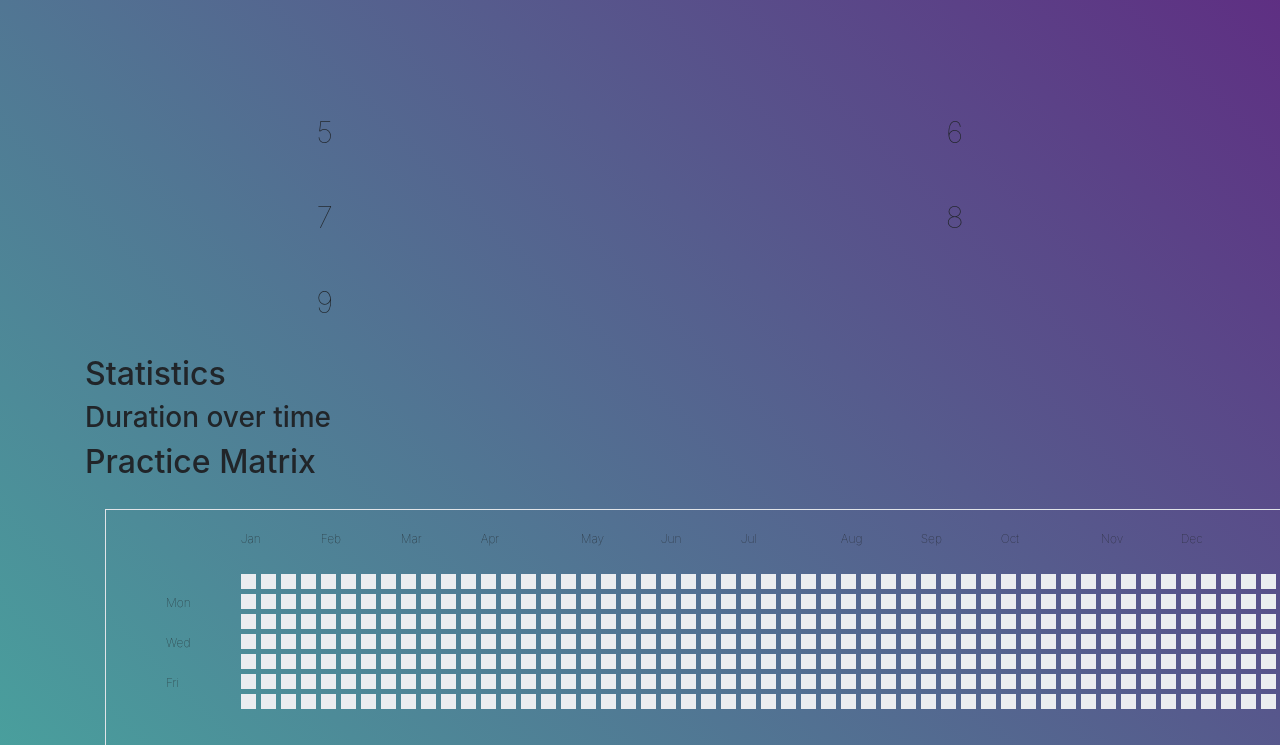
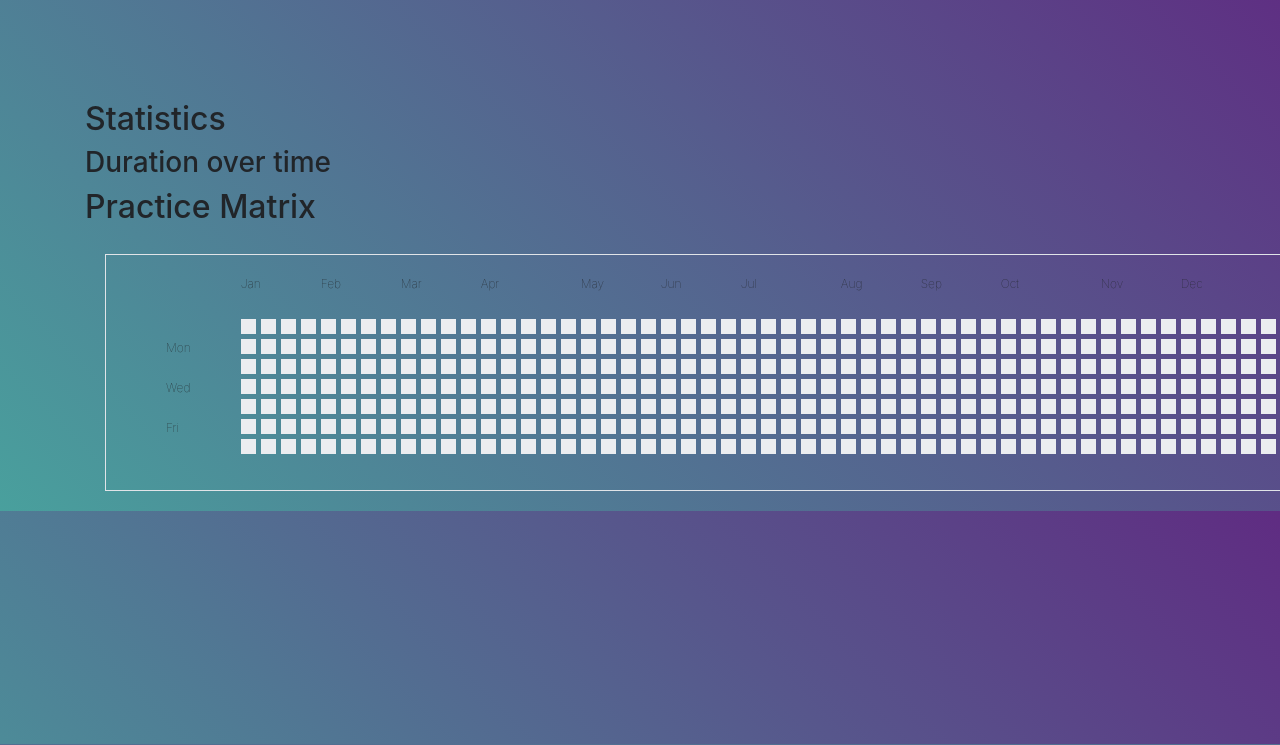
Before and after one commit to pkhurt/practicity, a Django app: template practicity/progressTracker/templates/progressTracker/statistics.html in a window 1280 px wide; the page is wider, and only the part inside the window is pictured. Shown: the part 56-801 px from the top of that part. Run offline with Django 3.2, Linux system fonts and the light colour scheme; the template is opened without the code that fills it, so the values that code supplies are empty; some libraries are stand-ins or nearby versions.

Commit message:
improved statistics view.

```diff
--- a/practicity/progressTracker/forms.py
+++ b/practicity/progressTracker/forms.py
@@ -27,4 +27,3 @@ class ExecutionForm(forms.Form):
     rating = forms.ChoiceField(choices=RATING_CHOICES)
     tempo = forms.CharField(label="Tempo", max_length=100)
     timer = forms.CharField(label="Timer", disabled=True, required=False)
-    # TODO: add button to the form
--- a/practicity/progressTracker/templates/progressTracker/statistics.html
+++ b/practicity/progressTracker/templates/progressTracker/statistics.html
@@ -69,11 +69,6 @@
       {{ plot_exercises_in_category }}
   {% endautoescape %}
   </div>
-  <div class="grid-item">5</div>
-  <div class="grid-item">6</div>
-  <div class="grid-item">7</div>
-  <div class="grid-item">8</div>
-  <div class="grid-item">9</div>
 </div>
 <div class="container">
 <h2>Statistics</h2>
```
